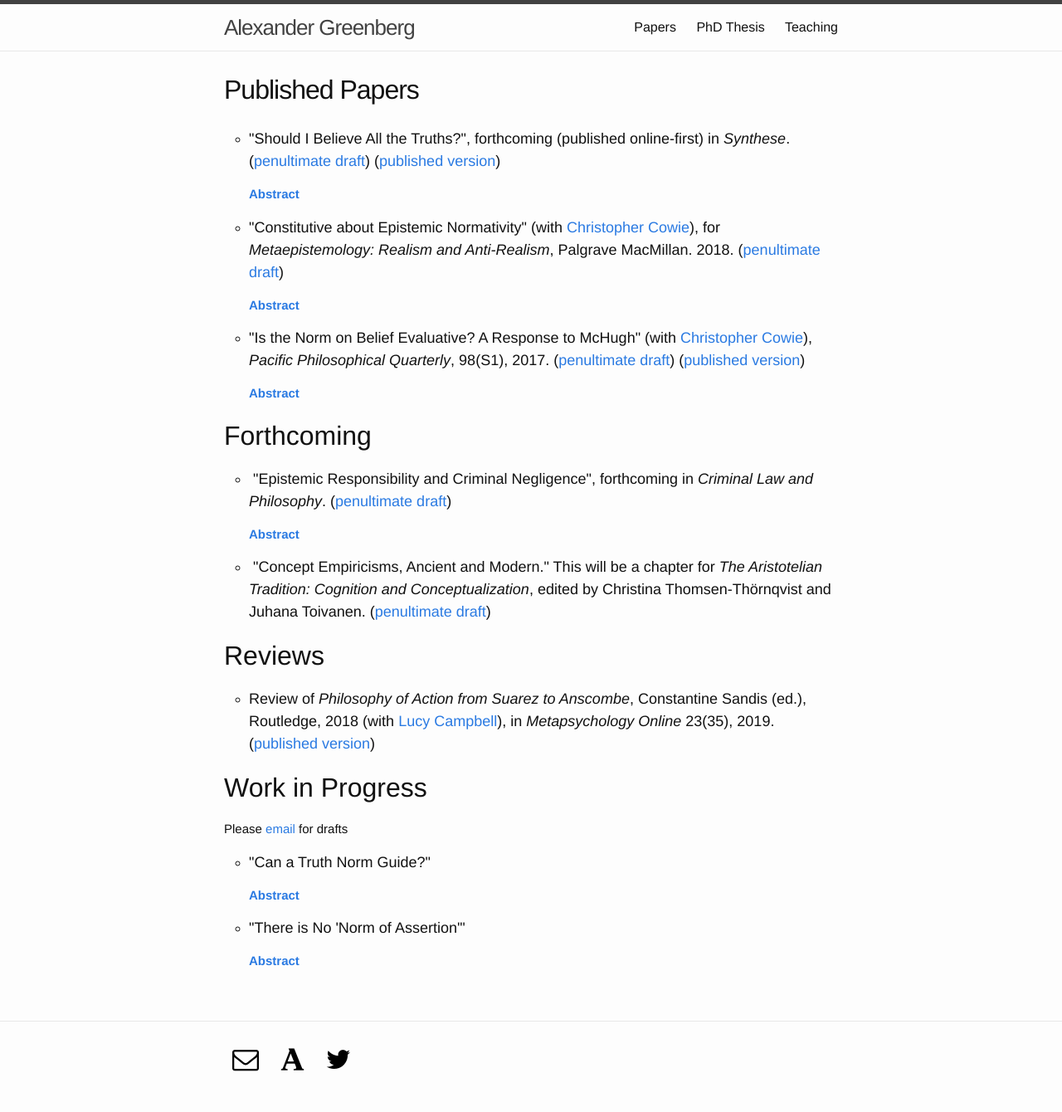
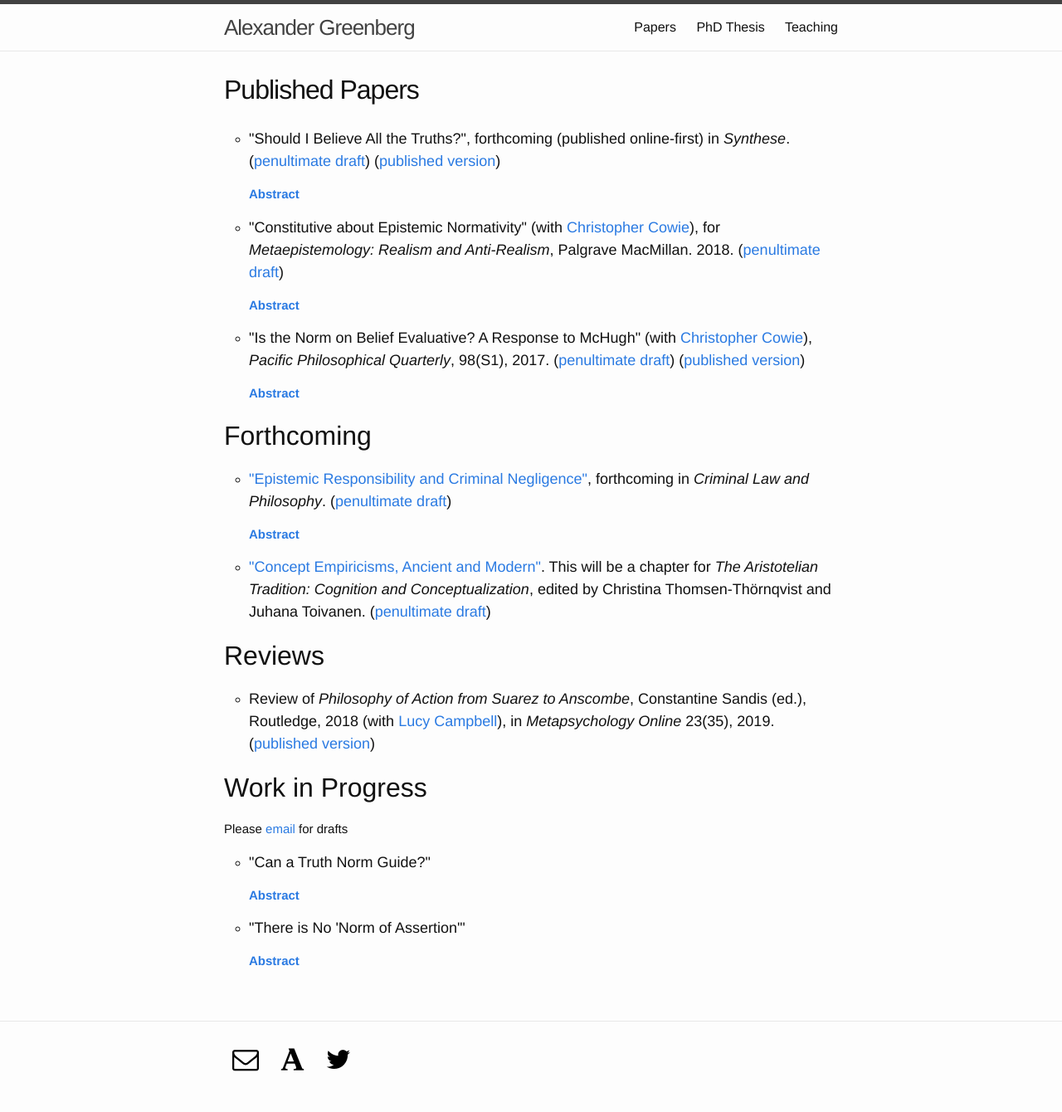
Before and after one commit to alexandergreenberg/alexandergreenberg.github.io, a Jekyll site: the page built from 01_Publications.html, in a window 1280 px wide. Shown: the whole page at 83% size. Built offline with Jekyll 4.4.1, drawn with Linux system fonts in a browser that asks for light colours; some web fonts are replaced; part of the change alters nothing that is shown.

```diff
--- a/01_Publications.html
+++ b/01_Publications.html
@@ -36,12 +36,12 @@ return true;
 <h2>Forthcoming</h2>
 <ul>
   <li>
-    <h4><a href="negligence">&nbsp</a>"Epistemic Responsibility and Criminal Negligence", forthcoming in <em>Criminal Law and Philosophy</em>. (<a href="/pdfs/epistemic-responsibility-criminal-negligence.pdf" target="_blank">penultimate draft</a>)</h4>
+    <h4><a href="negligence">"Epistemic Responsibility and Criminal Negligence"</a>, forthcoming in <em>Criminal Law and Philosophy</em>. (<a href="/pdfs/epistemic-responsibility-criminal-negligence.pdf" target="_blank">penultimate draft</a>)</h4>
     <p><a href="javascript:;" onclick="return toggleMe('para4')" value="Toggle"><strong>Abstract</strong></a></p>
     <div id="para4" class="hidden"><p>We seem to be responsible for our beliefs in a distinctively epistemic way. We often hold each other to account for the beliefs that we hold. We do this by criticising other believers as ‘gullible’ or ‘biased’, and trying to persuade others to revise their beliefs. But responsibility for belief looks hard to understand because we seem to lack control over our beliefs. This paper argues that we can make progress in our understanding of responsibility for belief by thinking about it in parallel with another kind of responsibility: legal responsibility for criminal negligence. Specifically, I argue that that a popular account of responsibility for belief, which grounds it in belief’s reasons-responsiveness, faces a problem analogous to one faced by H.L.A. Hart’s influential capacity-based account of culpability. This points towards a more promising account of responsibility of belief, though, if we draw on accounts of negligence which improve on Hart’s. Broadly speaking, the account of negligence which improves on Hart’s account grounds culpability in a (lack of) concern for others’ interests, whereas my account of epistemic responsibility grounds responsibility for belief in a (lack of) concern for the truth.</p></div>
   </li>
   <li>
-    <h4>    <a href="aristotle">&nbsp</a>"Concept Empiricisms, Ancient and Modern." This will be a chapter for <em>The Aristotelian Tradition: Cognition and Conceptualization</em>, edited by Christina Thomsen-Thörnqvist and Juhana Toivanen. (<a href="/pdfs/concept-empiricisms-ancient-and-modern.pdf" target="_blank">penultimate draft</a>)</h4>
+    <h4><a href="aristotle">"Concept Empiricisms, Ancient and Modern"</a>. This will be a chapter for <em>The Aristotelian Tradition: Cognition and Conceptualization</em>, edited by Christina Thomsen-Thörnqvist and Juhana Toivanen. (<a href="/pdfs/concept-empiricisms-ancient-and-modern.pdf" target="_blank">penultimate draft</a>)</h4>
     <!-- <p><a href="javascript:;" onclick="return toggleMe('para5')" value="Toggle"><strong>Abstract</strong></a></p>
     <div id="para5" class="hidden"><p>Abstract</p></div> -->
   </li>
```
